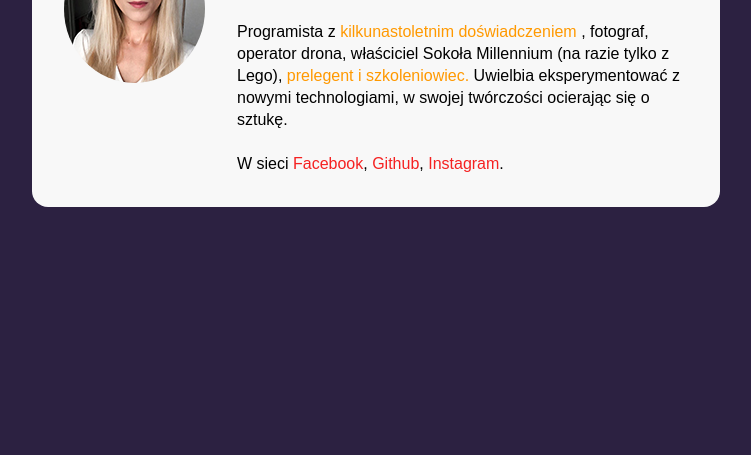
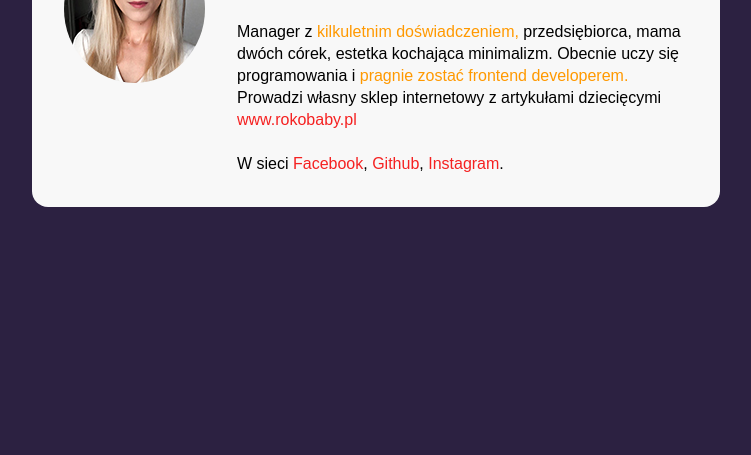
Before and after one commit to izabelazmujdzin/business-card, a plain HTML site: page index.html in a window 1280 px wide. Shown: the part 345-800 px from the top of the page, without its empty margins (264-1015 px from the left). Drawn offline with Linux system fonts and the light colour scheme.

Commit message:
about me

```diff
--- a/index.html
+++ b/index.html
@@ -11,31 +11,52 @@
 	<body>
 		<main class="main">
 			<article class="person">
-        <img class="person__picture" src="moje.jpg" alt="Moje zdjęcie" />
+				<img
+					class="person__picture"
+					src="moje.jpg"
+					alt="Moje zdjęcie"
+				/>
 
 				<div>
 					<header class="person__info">
 						<h1 class="person__name">Izabela Żmujdzin</h1>
-          <p class="person__position">frontend developer</p>
+						<p class="person__position">operation manager</p>
 					</header>
-        <p class="person__desctription person__desctription--with-margin">
-          Programista z
-          <strong class="special">kilkunastoletnim doświadczeniem </strong>,
-          fotograf, operator drona, właściciel Sokoła Millennium (na razie tylko
-          z Lego),
-          <strong class="special"> prelegent i szkoleniowiec. </strong> Uwielbia
-          eksperymentować z nowymi technologiami, w swojej twórczości ocierając
-          się o sztukę.
+					<p
+						class="
+							person__desctription
+							person__desctription--with-margin
+						"
+					>
+						Manager z
+						<strong class="special"
+							>kilkuletnim doświadczeniem, </strong
+						> przedsiębiorca, mama dwóch córek, estetka kochająca minimalizm.
+						Obecnie uczy się programowania i
+						<strong class="special">
+							pragnie zostać frontend developerem.
+						</strong>
+						Prowadzi własny sklep internetowy z artykułami dziecięcymi <a class="person__link" href=https://www.rokobaby.pl>www.rokobaby.pl</a>
 					</p>
 					<p class="person__desctription">
 						W sieci
-          <a class= "person__link" href="https://www.facebook.com/izabela.zmujdzin/">Facebook</a>,
-          <a class= "person__link" href="https://github.com/izabelazmujdzin">Github</a>,
-          <a class= "person__link" href="https://www.instagram.com/bellaiza_z/">Instagram</a>.
+						<a
+							class="person__link"
+							href="https://www.facebook.com/izabela.zmujdzin/"
+							>Facebook</a
+						>,
+						<a
+							class="person__link"
+							href="https://github.com/izabelazmujdzin"
+							>Github</a
+						>,
+						<a
+							class="person__link"
+							href="https://www.instagram.com/bellaiza_z/"
+							>Instagram</a
+						>.
 					</p>
-
 				</div>
-
 			</article>
 		</main>
 	</body>
```
Lines whose indentation alone changed are shown as unchanged.
